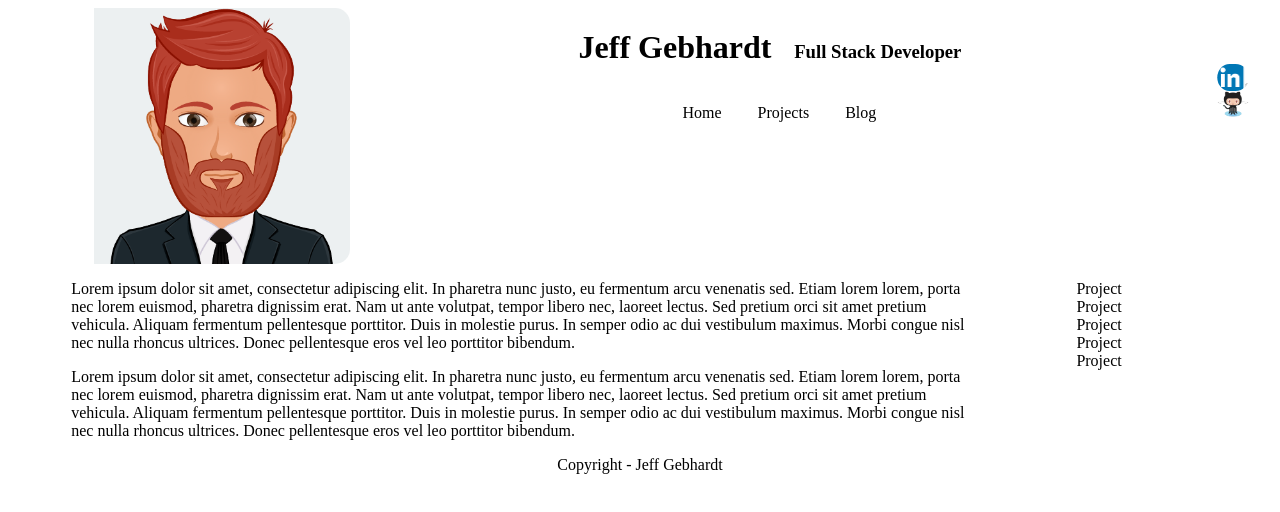
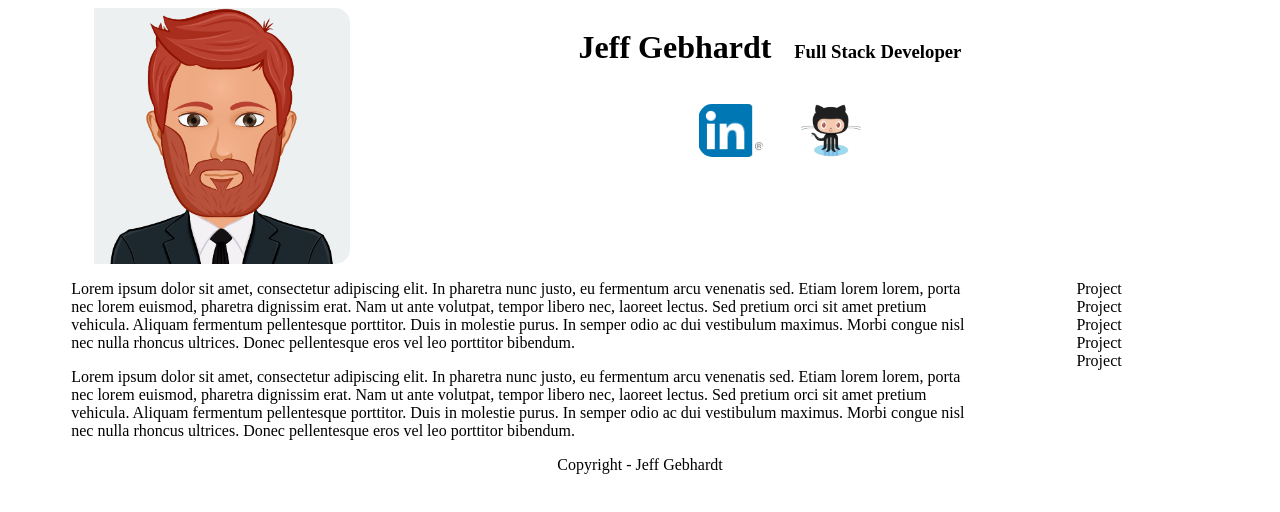
Before and after one commit to jeffgebhardt/portfolio, a plain HTML site: page index.html in a window 1280 px wide. Drawn offline with Linux system fonts and the light colour scheme; a script that the page names is missing.

Commit message:
changed icon location

```diff
--- a/css/largeScreen.css
+++ b/css/largeScreen.css
@@ -1,3 +1,6 @@
 header img{
   max-width: 16em;
 }
+.mainNav img{
+  max-width: 4em;
+}
--- a/css/mediumScreen.css
+++ b/css/mediumScreen.css
@@ -32,9 +32,9 @@ header h3{
   margin-left: 1em;
   margin-right: 1em;
 }
-.socialIcons img{
-  max-width: 2em;
-  margin-left: auto;
-  margin-right: auto;
+.socialIcons{
   display: block;
 }
+.mainNav img{
+  max-width: 3em;
+}
--- a/css/style.css
+++ b/css/style.css
@@ -26,13 +26,6 @@ header img{
   padding-left: 2%;
   border-radius: 15px;
 }
-.socialIcons img{
+.mainNav img{
   max-width: 2em;
 }
-
-.socialIcons{
-  position: absolute;
-  top: 0;
-  right: 0;
-  margin-top: 5%;
-}
--- a/index.html
+++ b/index.html
@@ -21,16 +21,9 @@
             <h3>Full Stack Developer</h3>
             <nav>
                 <ul class="mainNav">
-                    <li>Home</li>
-                    <li>Projects</li>
-                    <li>Blog</li>
+                    <li><a href="https://www.linkedin.com/in/jeffrey-gebhardt-b1976451"><img src="img/linkedin.png" alt="Link to Linkedin"></a></li>
+                    <li><a href="https://github.com/jeffgebhardt"><img src="img/Octocat.png" alt="Link to Github"></a></li>
                 </ul>
-                <ul class="socialNav">
-                </ul>
-            <div class="socialIcons">
-              <a href="https://www.linkedin.com/in/jeffrey-gebhardt-b1976451"><img src="img/linkedin.png" alt="Link to Linkedin"></a>
-              <a href="https://github.com/jeffgebhardt"><img src="img/Octocat.png" alt="Link to Github"></a>
-            </div>
           </nav>
         </header>
         <!-- Main Content -->
```
